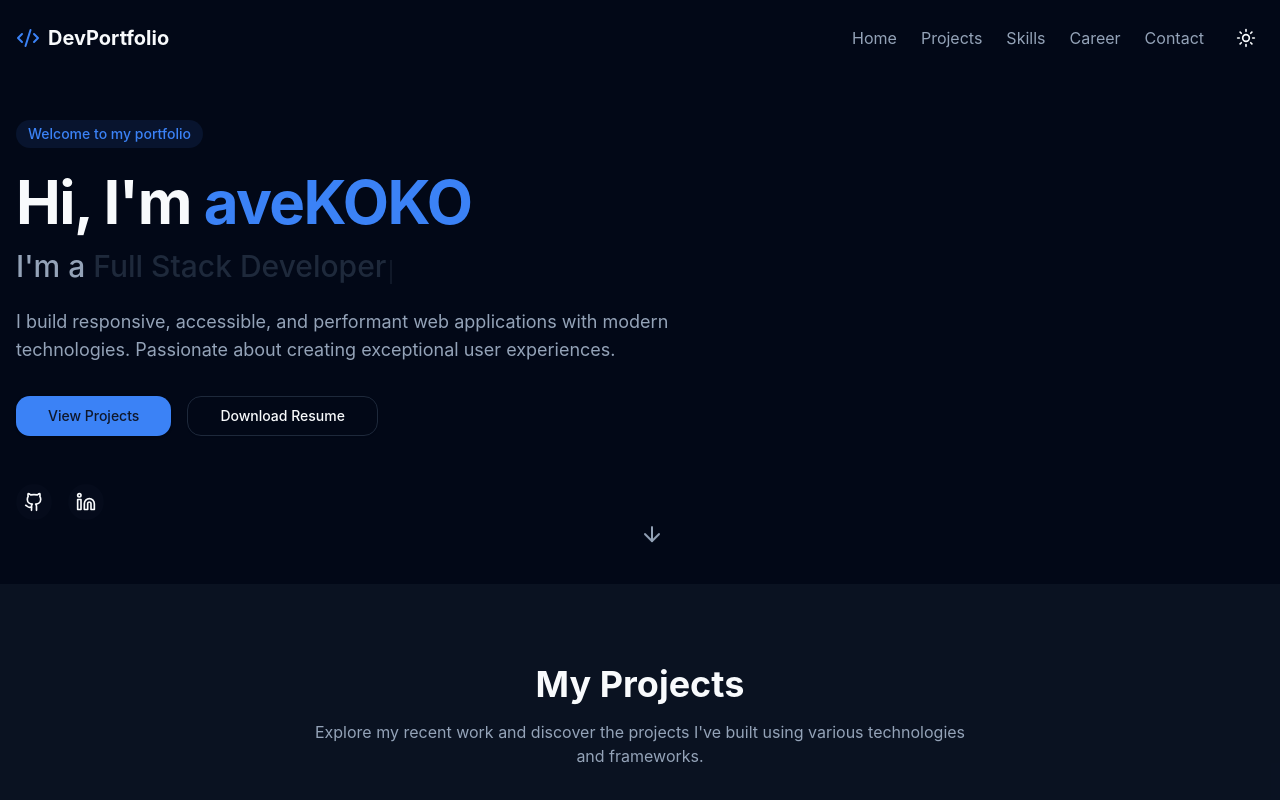
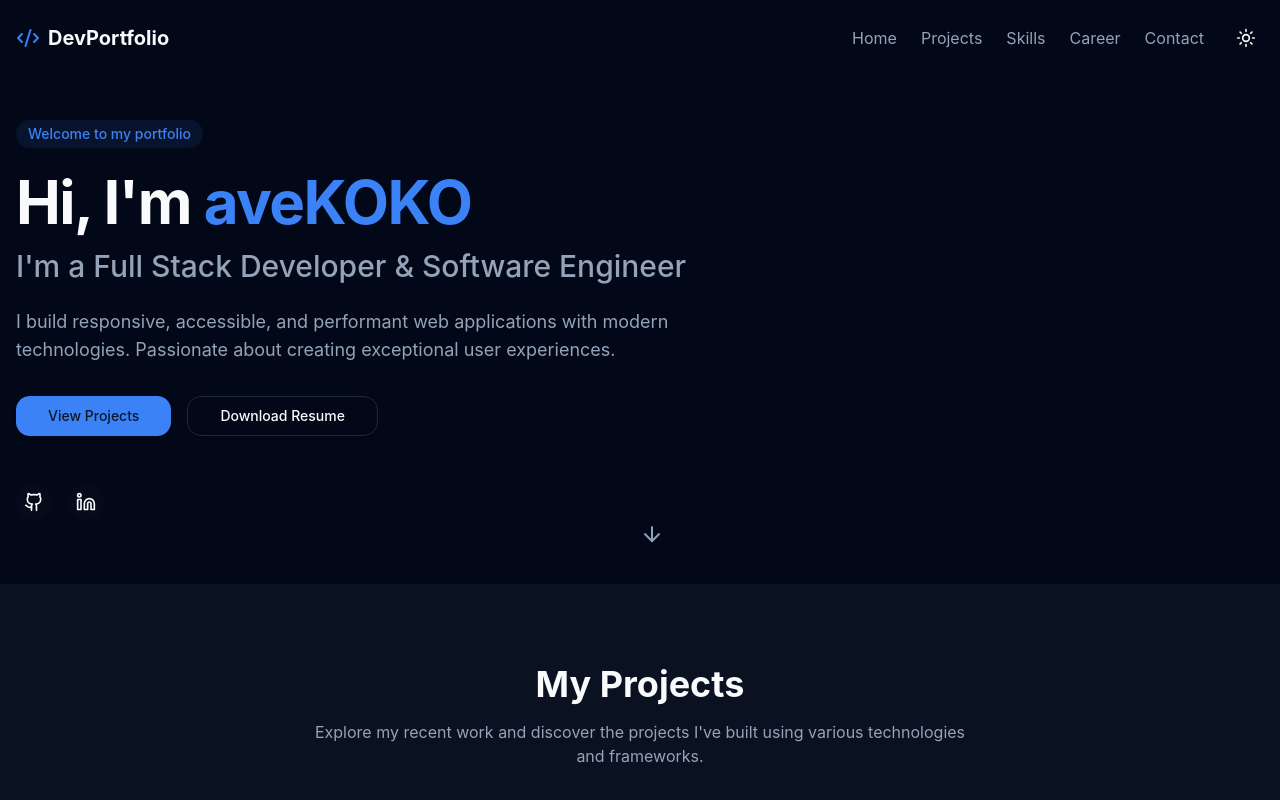
Before and after one commit to KaloyanI/me, a React (Vite) app: page / in a window 1280 px wide. Shown: the top 800 px of the page. Built offline with nearby package versions, Linux system fonts and the light colour scheme.

Commit message:
Update HeroSection to reflect new title as 'Full Stack Developer & Software Engineer', enhance button functionality for downloading resume, and improve layout by removing unnecessary classes.

```diff
--- a/src/components/HeroSection.tsx
+++ b/src/components/HeroSection.tsx
@@ -5,7 +5,7 @@ import { cn } from '@/lib/utils';
 
 const HeroSection = () => {
   const [typedText, setTypedText] = useState('');
-  const fullText = 'Full Stack Developer';
+  const fullText = 'Full Stack Developer & Software Engineer';
 
   useEffect(() => {
     if (typedText.length < fullText.length) {
@@ -40,10 +40,10 @@ const HeroSection = () => {
           </h1>
 
           <h2 className="text-2xl md:text-3xl font-medium text-muted-foreground mb-6">
-            I'm a <span className="text-secondary relative">
+            I'm a <span className="relative">
               {typedText}
               <span className={cn(
-                "inline-block w-0.5 h-6 ml-1 bg-secondary align-text-bottom",
+                "inline-block w-0.5 h-6 ml-1 align-text-bottom",
                 typedText.length === fullText.length ? "animate-pulse" : "animate-blink"
               )} />
             </span>
@@ -58,7 +58,18 @@ const HeroSection = () => {
             <Button size="lg">
               View Projects
             </Button>
-            <Button size="lg" variant="outline">
+            <Button
+              size="lg"
+              variant="outline"
+              onClick={() => {
+                const link = document.createElement('a');
+                link.href = '/cv/resume.pdf';
+                link.download = 'aveKOKO_resume.pdf';
+                document.body.appendChild(link);
+                link.click();
+                document.body.removeChild(link);
+              }}
+            >
               Download Resume
             </Button>
           </div>
```
